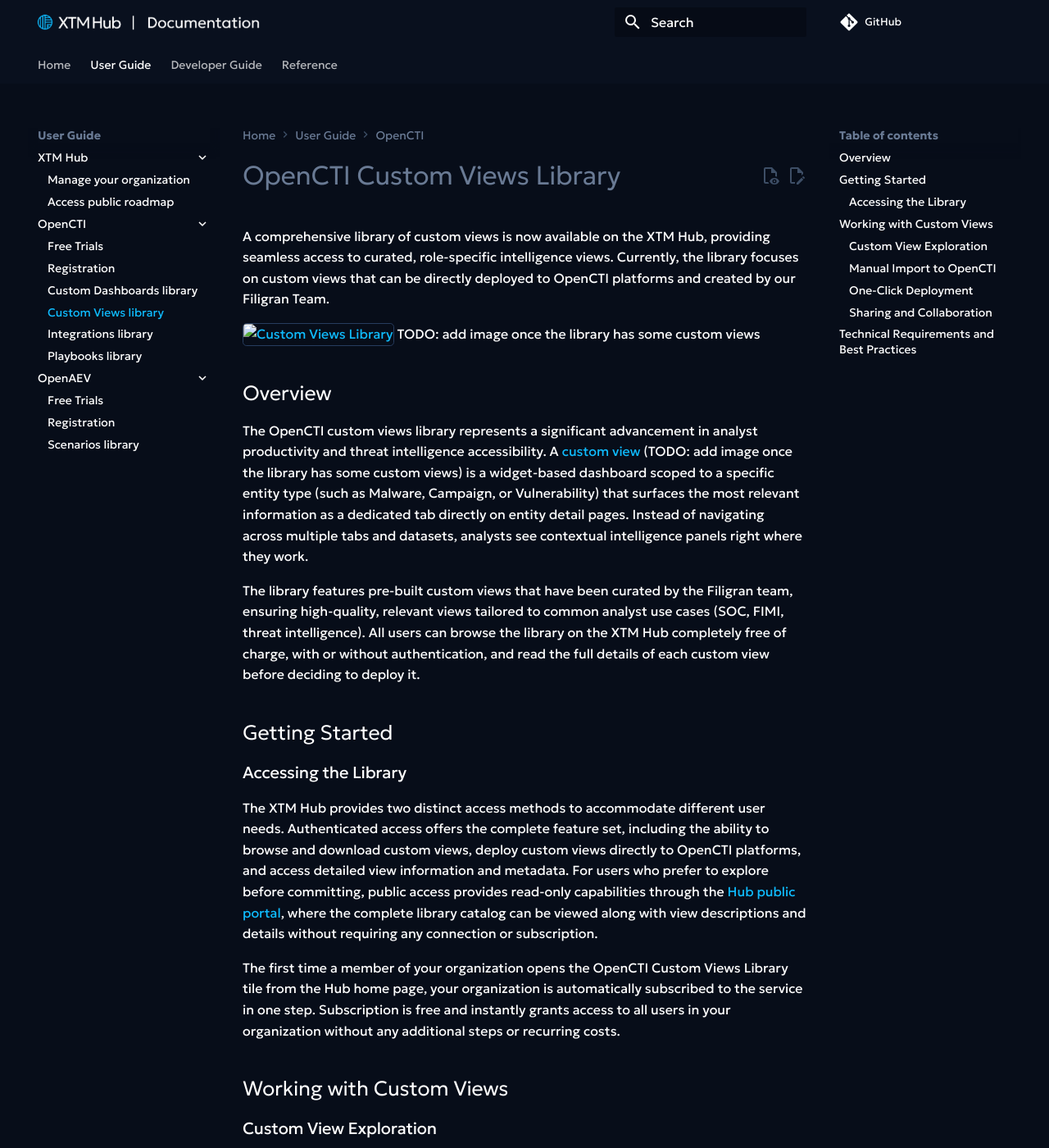
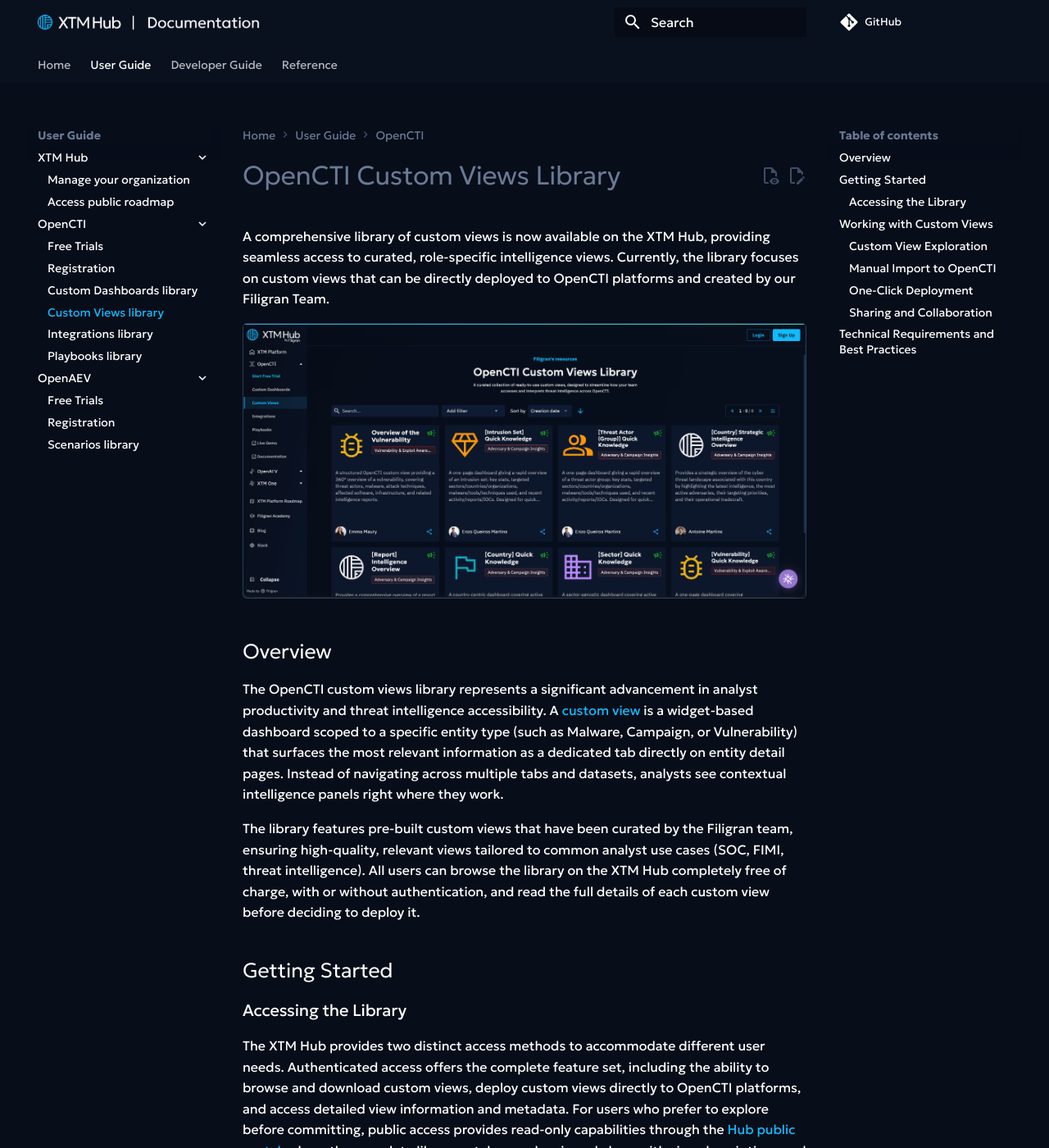
Before and after one commit to FiligranHQ/xtm-hub-docs, an MkDocs documentation site: the page built from docs/libraries/opencti-custom-views.md, in a window 1280 px wide and 1400 px high. Shown: the whole window at 82% size. Built offline with MkDocs 1.6.1 and Material for MkDocs 9.7.7, drawn with Linux system fonts in a browser that asks for light colours; comment, search, counter and statistics services are not loaded; the version menu is left out; some of the changed text lies outside the part shown.

Commit message:
add lib picture

```diff
--- a/docs/libraries/opencti-custom-views.md
+++ b/docs/libraries/opencti-custom-views.md
@@ -5,12 +5,11 @@
 Currently, the library focuses on custom views that can be directly deployed to OpenCTI platforms and created by our Filigran Team.
 
 ![Custom Views Library](../assets/images/opencti-custom-views-lib.png)
-TODO: add image once the library has some custom views
 
 ## Overview
 
 The OpenCTI custom views library represents a significant advancement in analyst productivity and threat intelligence accessibility.
-A [custom view](https://docs.opencti.io/latest/usage/custom-views/) (TODO: add image once the library has some custom views) is a widget-based dashboard scoped to a specific entity type
+A [custom view](https://docs.opencti.io/latest/usage/custom-views/) is a widget-based dashboard scoped to a specific entity type
 (such as Malware, Campaign, or Vulnerability) that surfaces the most relevant information as a dedicated tab directly on entity detail pages.
 Instead of navigating across multiple tabs and datasets, analysts see contextual intelligence panels right where they work.
 
@@ -73,7 +72,7 @@
 and wait a few seconds until you are redirected to your OpenCTI platform where the custom view is created.
 The target entity type of the view is passed automatically, so the view is created against the right entity type without any additional configuration.
 
-![Top right buttons](../assets/images/one-click-deploy.png) (TODO: add image once the library has some custom views)
+![Top right buttons](../assets/images/one-click-deploy.png)
 
 ### Sharing and Collaboration
 
```
Also changed, not shown: docs/assets/images/opencti-custom-views-lib.png (added).
